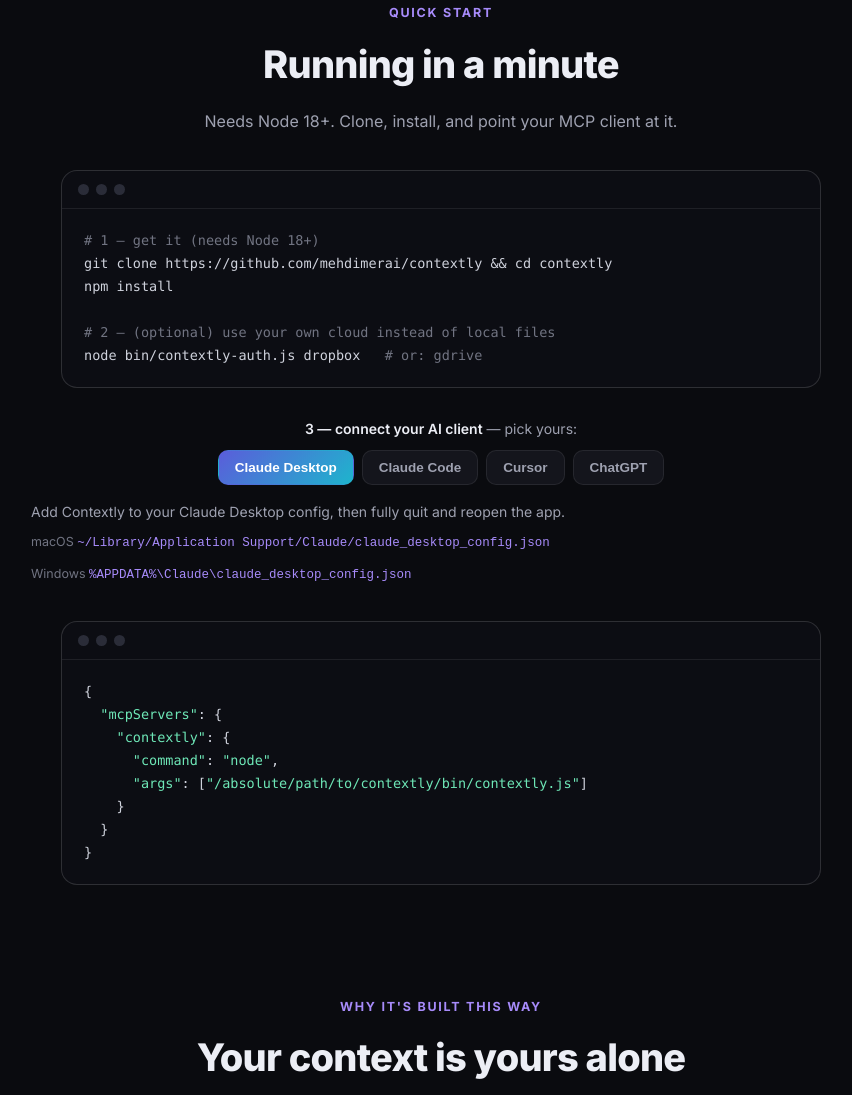
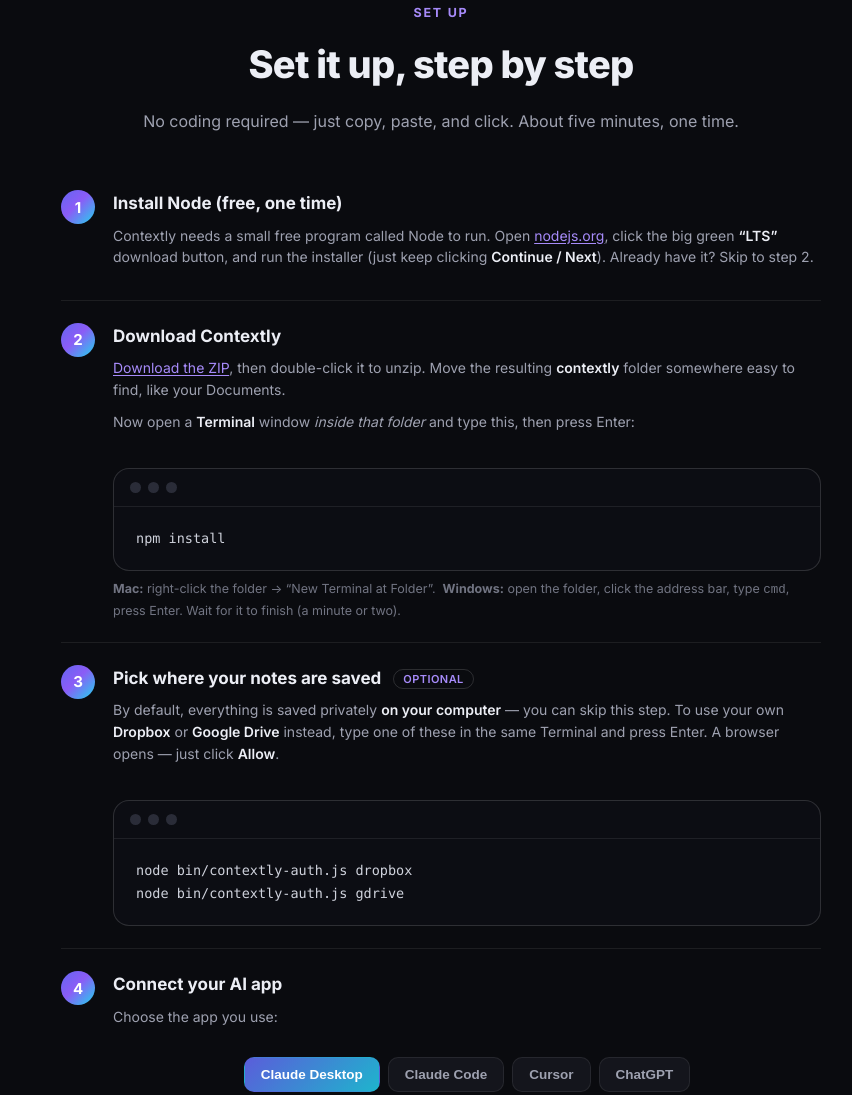
Before and after one commit to mehdimerai/contextly, a website: page docs/index.html in a window 1280 px wide. Shown: the part 1653-2748 px from the top of the page, without its empty margins (199-1051 px from the left). Drawn offline with Linux system fonts and the light colour scheme.

Commit message:
Landing: beginner-friendly step-by-step setup (Node, ZIP, plain language)

```diff
--- a/docs/index.html
+++ b/docs/index.html
@@ -122,6 +122,19 @@
   .cnote{background:rgba(124,108,255,.07);border:1px solid var(--border);border-radius:14px;padding:20px 22px;color:var(--muted);font-size:14px;line-height:1.6}
   .cnote b{color:var(--text)}
   .code+.code{margin-top:14px}
+
+  /* numbered setup steps */
+  .setup{max-width:760px;margin:34px auto 0}
+  .setup-step{display:flex;gap:18px;padding:22px 0;border-top:1px solid var(--border)}
+  .setup-step:first-child{border-top:none}
+  .snum{flex:none;width:34px;height:34px;border-radius:50%;display:grid;place-items:center;font-weight:700;font-size:15px;color:#fff;background:var(--grad)}
+  .sbody{flex:1;min-width:0}
+  .sbody h3{font-size:17px;font-weight:700;margin-bottom:8px}
+  .opt{font-size:11px;font-weight:600;letter-spacing:.04em;text-transform:uppercase;color:var(--accent-2);border:1px solid var(--border-2);border-radius:999px;padding:2px 9px;margin-left:8px;vertical-align:middle}
+  .tiny{font-size:12.5px;color:var(--muted-2);margin-top:8px}
+  .tip{background:rgba(34,211,238,.07);border:1px solid var(--border);border-radius:11px;padding:11px 14px;font-size:13px;color:var(--muted);margin-top:12px}
+  .tip b{color:var(--text)}
+  .sbody a{color:var(--accent-2);text-decoration:underline;text-underline-offset:2px}
 </style>
 </head>
 <body>
@@ -207,21 +220,47 @@
 <!-- QUICK START -->
 <section class="block" id="start">
   <div class="wrap">
-    <div class="eyebrow">Quick start</div>
-    <h2 class="h2">Running in a minute</h2>
-    <p class="lead">Needs Node 18+. Clone, install, and point your MCP client at it.</p>
-    <div class="code">
-      <div class="bar"><i></i><i></i><i></i></div>
-<pre><span class="c"># 1 — get it (needs Node 18+)</span>
-git clone https://github.com/mehdimerai/contextly && cd contextly
-npm install
+    <div class="eyebrow">Set up</div>
+    <h2 class="h2">Set it up, step by step</h2>
+    <p class="lead">No coding required — just copy, paste, and click. About five minutes, one time.</p>
 
-<span class="c"># 2 — (optional) use your own cloud instead of local files</span>
-node bin/contextly-auth.js dropbox   <span class="c"># or: gdrive</span></pre>
+    <div class="setup">
+
+      <div class="setup-step">
+        <div class="snum">1</div>
+        <div class="sbody">
+          <h3>Install Node (free, one time)</h3>
+          <p class="step">Contextly needs a small free program called Node to run. Open <a href="https://nodejs.org">nodejs.org</a>, click the big green <b>“LTS”</b> download button, and run the installer (just keep clicking <b>Continue / Next</b>). Already have it? Skip to step 2.</p>
+        </div>
       </div>
 
+      <div class="setup-step">
+        <div class="snum">2</div>
+        <div class="sbody">
+          <h3>Download Contextly</h3>
+          <p class="step"><a href="https://github.com/mehdimerai/contextly/archive/refs/heads/main.zip">Download the ZIP</a>, then double-click it to unzip. Move the resulting <b>contextly</b> folder somewhere easy to find, like your Documents.</p>
+          <p class="step">Now open a <b>Terminal</b> window <em>inside that folder</em> and type this, then press Enter:</p>
+          <div class="code"><div class="bar"><i></i><i></i><i></i></div><pre>npm install</pre></div>
+          <p class="tiny"><b>Mac:</b> right-click the folder → “New Terminal at Folder”. &nbsp;<b>Windows:</b> open the folder, click the address bar, type <code>cmd</code>, press Enter. Wait for it to finish (a minute or two).</p>
+        </div>
+      </div>
+
+      <div class="setup-step">
+        <div class="snum">3</div>
+        <div class="sbody">
+          <h3>Pick where your notes are saved <span class="opt">optional</span></h3>
+          <p class="step">By default, everything is saved privately <b>on your computer</b> — you can skip this step. To use your own <b>Dropbox</b> or <b>Google&nbsp;Drive</b> instead, type one of these in the same Terminal and press Enter. A browser opens — just click <b>Allow</b>.</p>
+          <div class="code"><div class="bar"><i></i><i></i><i></i></div><pre>node bin/contextly-auth.js dropbox
+node bin/contextly-auth.js gdrive</pre></div>
+        </div>
+      </div>
+
+      <div class="setup-step">
+        <div class="snum">4</div>
+        <div class="sbody">
+          <h3>Connect your AI app</h3>
+          <p class="step">Choose the app you use:</p>
           <div class="clients">
-      <p class="step" style="text-align:center;margin-top:28px"><b>3 — connect your AI client</b> — pick yours:</p>
             <div class="ctabs" role="tablist">
               <button class="ctab active" data-c="cd">Claude Desktop</button>
               <button class="ctab" data-c="cc">Claude Code</button>
@@ -230,47 +269,53 @@ node bin/contextly-auth.js dropbox   <span class="c"># or: gdrive</span></pre>
             </div>
 
             <div class="cpanel active" data-c="cd">
-        <p class="step">Add Contextly to your Claude Desktop config, then fully quit and reopen the app.</p>
-        <p class="os">macOS <code>~/Library/Application Support/Claude/claude_desktop_config.json</code></p>
-        <p class="os">Windows <code>%APPDATA%\Claude\claude_desktop_config.json</code></p>
+              <p class="step">In Claude Desktop, open <b>Settings → Developer → Edit Config</b>. Paste the block below into that file, save it, then fully quit and reopen Claude.</p>
               <div class="code"><div class="bar"><i></i><i></i><i></i></div>
 <pre>{
   <span class="g">"mcpServers"</span>: {
     <span class="g">"contextly"</span>: {
       <span class="g">"command"</span>: <span class="g">"node"</span>,
-      <span class="g">"args"</span>: [<span class="g">"/absolute/path/to/contextly/bin/contextly.js"</span>]
+      <span class="g">"args"</span>: [<span class="g">"PASTE-YOUR-CONTEXTLY-FOLDER/bin/contextly.js"</span>]
     }
   }
 }</pre></div>
+              <div class="tip"><b>Two easy bits:</b> the folder path is what you unzipped in step 2 — e.g. <code>/Users/you/Documents/contextly/bin/contextly.js</code>. And if the file already has text in it, don't guess — <b>paste the file’s contents into Claude and ask it to add Contextly for you.</b></div>
             </div>
 
             <div class="cpanel" data-c="cc">
-        <p class="step">One command in your terminal — no file editing needed:</p>
+              <p class="step">Easiest of all. In the Terminal from step 2, paste this and press Enter:</p>
               <div class="code"><div class="bar"><i></i><i></i><i></i></div>
-<pre>claude mcp add contextly -- node /absolute/path/to/contextly/bin/contextly.js</pre></div>
-        <p class="step" style="margin-top:12px">Then run <b>/mcp</b> inside Claude Code to confirm the five tools loaded.</p>
+<pre>claude mcp add contextly -- node "$(pwd)/bin/contextly.js"</pre></div>
+              <p class="tiny">The <code>$(pwd)</code> part fills in your folder automatically. Then type <b>/mcp</b> in Claude Code to check it worked.</p>
             </div>
 
             <div class="cpanel" data-c="cur">
-        <p class="step">Add it to <code>~/.cursor/mcp.json</code> (all projects) or <code>.cursor/mcp.json</code> (one project), then enable it under <b>Settings → MCP</b>.</p>
+              <p class="step">In Cursor, open <b>Settings → MCP → Add new server</b> (or edit <code>~/.cursor/mcp.json</code>) and paste this, then turn it on:</p>
               <div class="code"><div class="bar"><i></i><i></i><i></i></div>
 <pre>{
   <span class="g">"mcpServers"</span>: {
     <span class="g">"contextly"</span>: {
       <span class="g">"command"</span>: <span class="g">"node"</span>,
-      <span class="g">"args"</span>: [<span class="g">"/absolute/path/to/contextly/bin/contextly.js"</span>]
+      <span class="g">"args"</span>: [<span class="g">"PASTE-YOUR-CONTEXTLY-FOLDER/bin/contextly.js"</span>]
     }
   }
 }</pre></div>
+              <div class="tip">The folder path is the one you unzipped in step 2 — e.g. <code>/Users/you/Documents/contextly/bin/contextly.js</code>.</div>
             </div>
 
             <div class="cpanel" data-c="gpt">
               <div class="cnote">
-          <b>ChatGPT connects only to remote MCP servers</b> (Settings → Connectors / Developer Mode, via an HTTPS URL). Contextly is local-first — it runs on your machine over stdio and exposes no public endpoint — so it doesn't plug into ChatGPT out of the box.<br><br>
-          Using it with ChatGPT would mean hosting it behind HTTPS yourself; that transport isn't in this build (it's on the roadmap). For now the supported clients are <b>Claude Desktop</b>, <b>Claude Code</b>, and <b>Cursor</b>.
+                <b>ChatGPT can’t use Contextly yet.</b> ChatGPT only connects to online services with a web address, and Contextly runs privately on your own computer — so there’s nothing for ChatGPT to connect to.<br><br>
+                For now it works great with <b>Claude Desktop</b>, <b>Claude Code</b>, and <b>Cursor</b>. ChatGPT support is on the roadmap.
               </div>
             </div>
           </div>
+        </div>
+      </div>
+
+    </div>
+
+    <p class="step" style="text-align:center;margin-top:26px;color:var(--muted-2)">Done! Ask your AI to “save this as a context,” then “recall” it later — even in a different app.</p>
   </div>
 </section>
 
```
Lines whose indentation alone changed are shown as unchanged.
